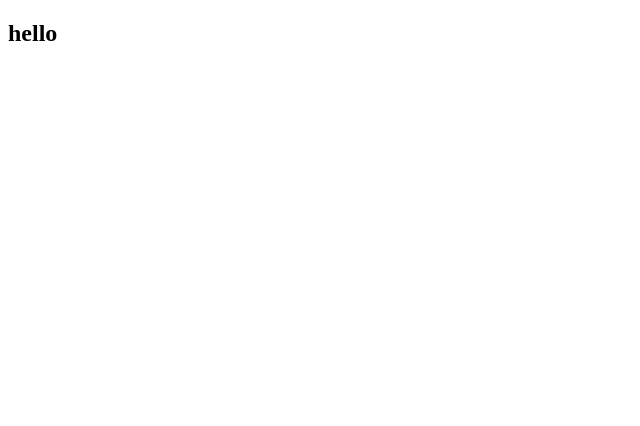
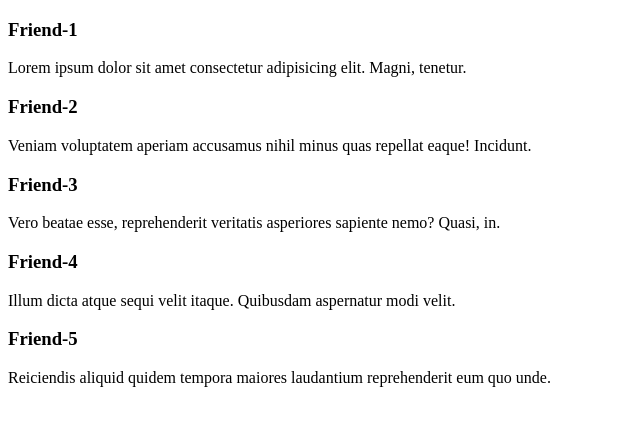
Before and after one commit to waliafrad/javascript-es6, a plain HTML site: page index.html in a window 1280 px wide. Shown: the whole page, without its empty margins (0-640 px from the left). Drawn offline with Linux system fonts and the light colour scheme.

Commit message:
added some html tages

```diff
--- a/index.html
+++ b/index.html
@@ -7,6 +7,25 @@
     <title>ES6 java script</title>
 </head>
 <body>
-    <h2>hello</h2>
+    <div class="friend">
+        <h3 class="friend-name">Friend-1</h3>
+        <p>Lorem ipsum dolor sit amet consectetur adipisicing elit. Magni, tenetur.</p>
+    </div>
+    <div class="friend">
+        <h3 class="friend-name">Friend-2</h3>
+        <p>Veniam voluptatem aperiam accusamus nihil minus quas repellat eaque! Incidunt.</p>
+    </div>
+    <div class="friend">
+        <h3 class="friend-name">Friend-3</h3>
+        <p>Vero beatae esse, reprehenderit veritatis asperiores sapiente nemo? Quasi, in.</p>
+    </div>
+    <div class="friend">
+        <h3 class="friend-name">Friend-4</h3>
+        <p>Illum dicta atque sequi velit itaque. Quibusdam aspernatur modi velit.</p>
+    </div>
+    <div class="friend">
+        <h3 class="friend-name">Friend-5</h3>
+        <p>Reiciendis aliquid quidem tempora maiores laudantium reprehenderit eum quo unde.</p>
+    </div>
 </body>
 </html>
```
